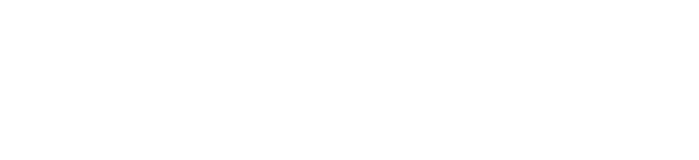
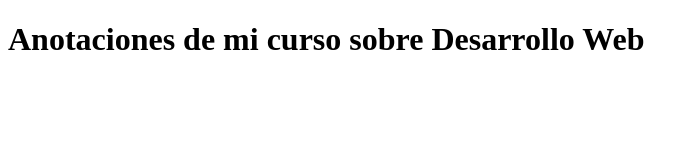
Before and after one commit to rcaterino/Learning-Web-Dev, a plain HTML site: page index.html in a window 1280 px wide. Shown: the whole page, without its empty margins (0-699 px from the left). Drawn offline with Linux system fonts and the light colour scheme.

Commit message:
Organizando

```diff
--- a/index.html
+++ b/index.html
@@ -2,11 +2,9 @@
 <html lang="en">
 <head>
     <meta charset="UTF-8">
-    <meta http-equiv="X-UA-Compatible" content="IE=edge">
-    <meta name="viewport" content="width=device-width, initial-scale=1.0">
     <title>Document</title>
 </head>
 <body>
-
+    <h1>Anotaciones de mi curso sobre Desarrollo Web</h1>
 </body>
 </html>
```
